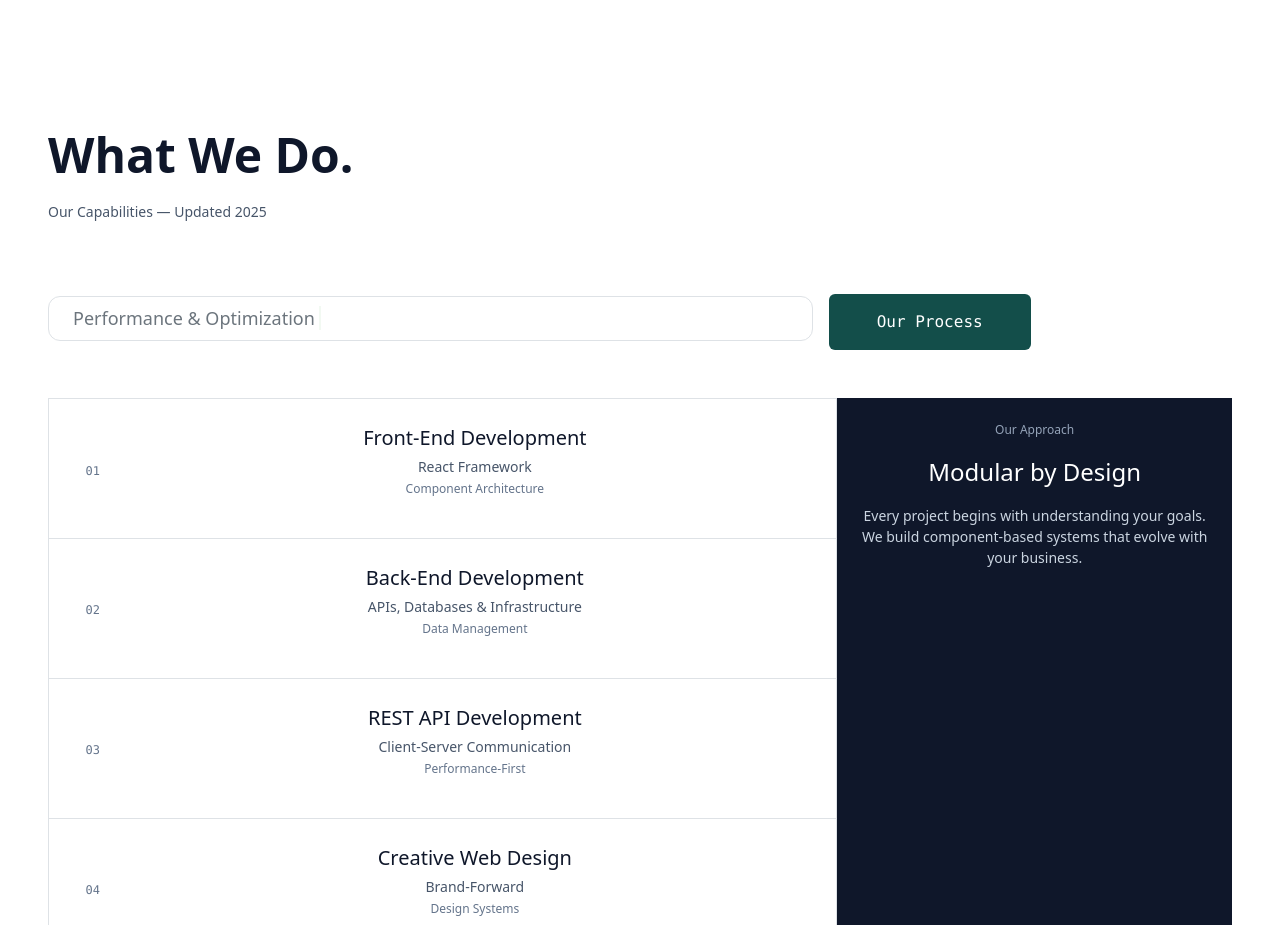
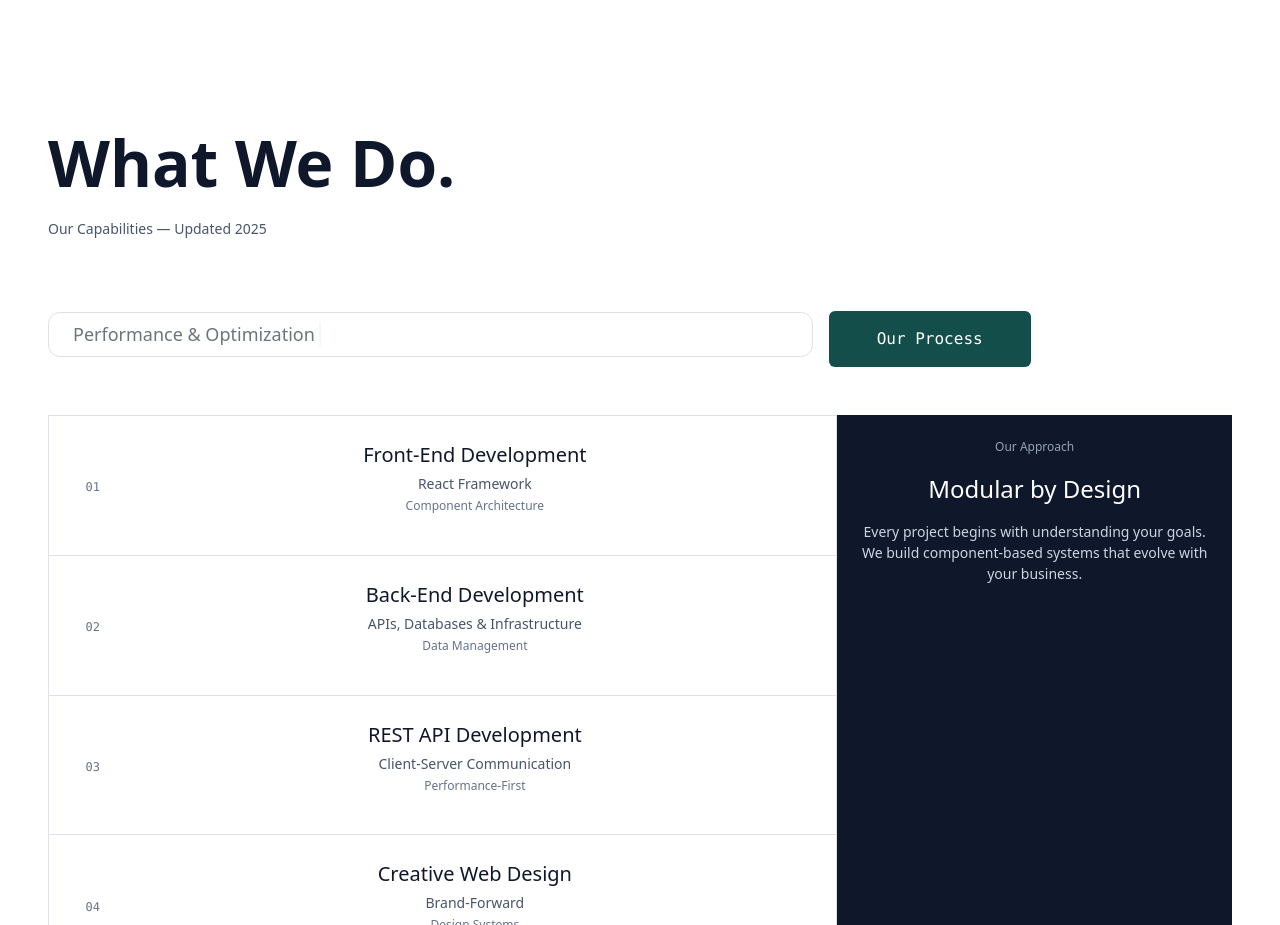
Before and after one commit to alexgoodestudio/maderight.studio, a React (Create React App) app: page / in a window 1280 px wide. Shown: the part 7000-7925 px from the top of the page. Built offline with nearby package versions, Linux system fonts and the light colour scheme.

Commit message:
6xl header to services

```diff
--- a/src/Components/Services.js
+++ b/src/Components/Services.js
@@ -105,7 +105,7 @@ function Services() {
 
             <div className=" text-start row mb-5">
               <div className="col-12 col-lg-8">
-                <h2 ref={headingRef} className="text-5xl  font-bold mb-3">
+                <h2 ref={headingRef} className="text-6xl  font-bold mb-3">
                   What We Do.
                 </h2>
                 <div ref={metadataRef} className="text-sm text-slate-600 mb-4">
```
